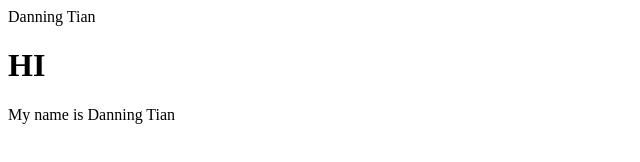
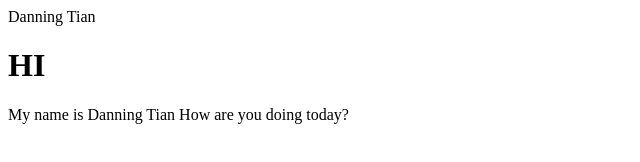
Before and after one commit to suerga/suerga.github.io, a plain HTML site: page index.html in a window 1280 px wide. Shown: the whole page, without its empty margins (0-640 px from the left). Drawn offline with Linux system fonts and the light colour scheme.

Commit message:
modified profile page

```diff
--- a/index.html
+++ b/index.html
@@ -1,12 +1,13 @@
 <!DOCTYPE html>
 <!DOCTYPE html>
 <html>
+  <title>Danning Tian</title>
   <head>
     Danning Tian
   </head>
 
   <body>
     <h1>HI</h1>
-    <p>My name is Danning Tian</p>
+    <p>My name is Danning Tian How are you doing today?</p>
   </body>
 </html>
```
